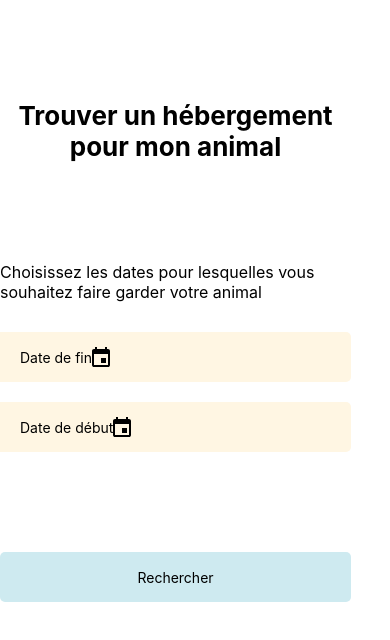
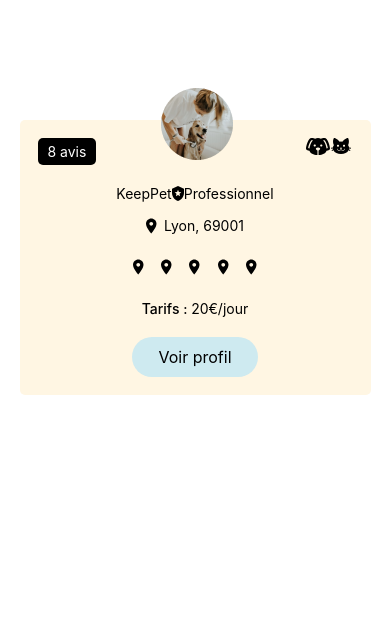
Before and after one commit to Fourkane-SA/PetWatch, a React Native app in the folder app/: screen / in a window 390 px wide. Shown: the top 640 px of the page. Built offline with nearby package versions, Linux system fonts and the light colour scheme.

Commit message:
inte resultat recherche

```diff
--- a/app/App.tsx
+++ b/app/App.tsx
@@ -14,11 +14,13 @@ import TestUploadScreen from "./screens/testUploadScreen";
 // import ChoixcConexionInscription from './screens/choixConnexionInscription'
 // import CreationCompteParticulier from './screens/creationCompteParticulier'
 // import ChoixRole from './screens/choixRole'
-import CreationComptepro from './screens/creationComptePro'
+// import CreationComptepro from './screens/creationComptePro'
 // import ModeGarde from './screens/modeGarde'
-import Home from './screens/Home'
+// import Home from './screens/Home'
 // import CheckDemandeReservation from './screens/checkReservation'
 // import FicheDemandeReservation from './components/ficheDemandeReservation'
+import ResultatRecherche from './screens/resultatRecherche'
+import CardResultatRecherche from './components/cardResultatRech'
 
 
 axios.defaults.baseURL = "https://petwatcher.fourkane.me/api"
@@ -48,8 +50,9 @@ export default function App() {
         <FicheDemandeReservation></FicheDemandeReservation>
         <ModeGarde></ModeGarde>
         <TestUploadScreen></TestUploadScreen>
+          <CardResultatRecherche></CardResultatRecherche>
         */}
-         <Home></Home>
+        <ResultatRecherche></ResultatRecherche>
 
     </SafeAreaView>
   );
--- /dev/null
+++ b/app/assets/moduleSVG/iconMarker.tsx
@@ -0,0 +1,13 @@
+import Svg, { Circle, Path } from 'react-native-svg';
+import { View } from 'react-native'
+
+export default function iconMarker() {
+    return (
+        <View>
+            <Svg width="11" height="16" viewBox="0 0 11 16" fill="none">
+                <Path d="M5.25 7.625C4.75272 7.625 4.27581 7.42746 3.92417 7.07583C3.57254 6.72419 3.375 6.24728 3.375 5.75C3.375 5.25272 3.57254 4.77581 3.92417 4.42417C4.27581 4.07254 4.75272 3.875 5.25 3.875C5.74728 3.875 6.22419 4.07254 6.57583 4.42417C6.92746 4.77581 7.125 5.25272 7.125 5.75C7.125 5.99623 7.0765 6.24005 6.98227 6.46753C6.88805 6.69502 6.74994 6.90172 6.57583 7.07583C6.40172 7.24994 6.19502 7.38805 5.96753 7.48227C5.74005 7.5765 5.49623 7.625 5.25 7.625ZM5.25 0.5C3.85761 0.5 2.52226 1.05312 1.53769 2.03769C0.553123 3.02226 0 4.35761 0 5.75C0 9.6875 5.25 15.5 5.25 15.5C5.25 15.5 10.5 9.6875 10.5 5.75C10.5 4.35761 9.94688 3.02226 8.96231 2.03769C7.97774 1.05312 6.64239 0.5 5.25 0.5Z" fill="black" />
+            </Svg>
+
+        </View>
+    );
+}
--- /dev/null
+++ b/app/assets/moduleSVG/iconParticulier.tsx
@@ -0,0 +1,12 @@
+import Svg, { Circle, Path } from 'react-native-svg';
+import { View } from 'react-native'
+
+export default function iconParticulier() {
+    return (
+        <View>
+            <Svg width="13" height="16" viewBox="0 0 13 16" fill="none">
+                <Path d="M13 7.27273C13 11.3091 10.2267 15.0836 6.5 16C2.77333 15.0836 0 11.3091 0 7.27273V2.90909L6.5 0L13 2.90909V7.27273ZM6.5 14.5455C9.20833 13.8182 11.5556 10.5745 11.5556 7.43273V3.85455L6.5 1.58545L1.44444 3.85455V7.43273C1.44444 10.5745 3.79167 13.8182 6.5 14.5455ZM8.70278 10.9091L6.47833 9.56364L4.26111 10.9091L4.84611 8.36364L2.88889 6.66182L5.47444 6.43636L6.47833 4.03636L7.48944 6.42909L10.075 6.65455L8.11055 8.36364L8.70278 10.9091Z" fill="black" />
+            </Svg>
+        </View>
+    );
+}
--- /dev/null
+++ b/app/assets/moduleSVG/iconPro.tsx
@@ -0,0 +1,13 @@
+import Svg, { Circle, Path } from 'react-native-svg';
+import { View } from 'react-native'
+
+export default function iconPro() {
+    return (
+        <View>
+            <Svg width="12" height="15" viewBox="0 0 12 15" fill="none">
+                <Path d="M6 0L0 2.72727V6.81818C0 10.6023 2.56 14.1409 6 15C9.44 14.1409 12 10.6023 12 6.81818V2.72727L6 0ZM8.05333 10.2273L6 8.96591L3.95333 10.2273L4.49333 7.84091L2.68667 6.24545L5.07333 6.03409L6 3.78409L6.92667 6.02727L9.31333 6.23864L7.50667 7.84091L8.05333 10.2273Z" fill="black" />
+            </Svg>
+
+        </View>
+    );
+}
--- /dev/null
+++ b/app/assets/moduleSVG/starFilled.tsx
@@ -0,0 +1 @@
+/* TODO */
--- /dev/null
+++ b/app/components/cardResultatRech.tsx
@@ -0,0 +1,161 @@
+import React, { Component } from 'react';
+import { StatusBar } from 'expo-status-bar';
+import { StyleSheet, Text, View, TextInput, TouchableOpacity, SafeAreaView, FlatList, Image } from 'react-native';
+import { Dimensions } from "react-native";
+
+import IconChien from '../assets/moduleSVG/chienSVG'
+import IconChat from '../assets/moduleSVG/chatSVG'
+import IconPro from '../assets/moduleSVG/iconPro'
+import IconParticulier from '../assets/moduleSVG/iconParticulier'
+import IconMarker from '../assets/moduleSVG/iconMarker'
+
+var width = Dimensions.get('window').width; //full width
+var height = Dimensions.get('window').height; //full height
+
+
+/*Ici passage de parametre par rapport a la page checkReservation car selon l'animal le background change de couleur et egalement l'icon !!!!! */
+
+export default class CardDemandeReservation extends Component {
+
+    render() {
+        return (
+            <SafeAreaView style={styles.container}>
+                <View style={[styles.wrapper, styles.bloc]}>
+                    <View style={styles.header}>
+                        <View style={styles.blocAvis}>
+                            <Text style={styles.textAvis}>8 avis</Text>
+                        </View>
+
+                        <Image style={[styles.img, {left: Dimensions.get('window').width /2 - 72}]} source={require('../assets/photo-profil.png')} />
+
+                        <View style={styles.blocIcon}>
+                            <IconChien></IconChien>
+                            <IconChat></IconChat>
+                        </View>
+                    </View>
+
+                    <View style={styles.identity}>
+                        <Text style={styles.text}>KeepPet</Text>
+                        <IconPro></IconPro>
+                        <Text style={styles.text}>Professionnel</Text>
+                    </View>
+
+                    <View style={styles.address}>
+                        <IconMarker></IconMarker>
+                        <Text style={[styles.text, styles.city]}>Lyon, 69001</Text>
+                    </View>
+
+                    <View style={styles.stars}>
+                        <IconMarker></IconMarker>
+                        <IconMarker></IconMarker>
+                        <IconMarker></IconMarker>
+                        <IconMarker></IconMarker>
+                        <IconMarker></IconMarker>
+                    </View>
+
+                    <View style={styles.pricing}>
+                        <Text style={styles.critere}>Tarifs : </Text>
+                        <Text style={styles.text}>20€/jour</Text>
+                    </View>
+
+                    <TouchableOpacity activeOpacity={0.8} style={styles.containerSubmit}>
+                        <Text style={styles.submit}>Voir profil</Text>
+                    </TouchableOpacity>
+                </View>
+            </SafeAreaView>
+        );
+    }
+}
+
+const styles = StyleSheet.create({
+    container: {
+        backgroundColor: '#fff',
+        alignItems: 'center',
+        justifyContent: 'flex-start',
+        width: width
+    },
+    wrapper: {
+        margin: 'auto',
+        alignItems: 'center',
+        marginTop: 120,
+        marginBottom: 20,
+        width: '90%',
+    },
+    bloc: {
+        backgroundColor: '#FFF6E3',
+        borderRadius: 5,
+        padding: 18,
+    },
+    header: {
+        flexDirection: 'row',
+        justifyContent: 'space-between',
+        width: '100%',
+        marginBottom: 20,
+        position: 'relative'
+    },
+    blocIcon: {
+        flexDirection: 'row',
+        width: '15%',
+        justifyContent: 'space-evenly',
+    },
+    img: {
+        width: 72,
+        height: 72,
+        position: 'absolute',
+        marginTop: -50,
+    },
+    blocAvis: {
+        backgroundColor: '#000',
+        borderRadius: 5,
+    },
+    textAvis: {
+        color: '#FFF',
+        paddingTop: 5,
+        paddingBottom: 5,
+        paddingLeft: 10,
+        paddingRight: 10,
+    },
+    identity: {
+        flexDirection: 'row',
+        alignItems: 'center',
+        justifyContent: 'space-evenly',
+        width: '50%',
+        marginBottom: 15,
+    },
+    address: {
+        flexDirection: 'row',
+        alignItems: 'center',
+        marginBottom: 25,
+    },
+    stars: {
+        flexDirection: 'row',
+        justifyContent: 'space-evenly',
+        width: '50%',
+        marginBottom: 25,
+    },
+    pricing: {
+        flexDirection: 'row',
+        alignItems: 'center',
+    },
+    city: {
+        marginLeft: 7,
+    },
+    critere: {
+        fontWeight: '500',
+    },
+    text: {
+        textAlign: 'center',
+    },
+    containerSubmit: {
+        minHeight: 40,
+        alignItems: 'center',
+        justifyContent: 'center',
+        borderRadius: 50,
+        marginTop: 20,
+        width: '40%',
+        backgroundColor: '#CEEAF0',
+    },
+    submit: {
+        fontSize: 16,
+    },
+});
--- /dev/null
+++ b/app/screens/resultatRecherche.tsx
@@ -0,0 +1,78 @@
+import { StatusBar } from 'expo-status-bar';
+import { StyleSheet, Text, View, TextInput, TouchableOpacity, SafeAreaView, ScrollView } from 'react-native';
+import { Dimensions } from "react-native";
+import IconCalendar from '../assets/moduleSVG/calendarSVG'
+import CardResultatRecherche from '../components/cardResultatRech'
+
+var width = Dimensions.get('window').width; //full width
+var height = Dimensions.get('window').height; //full height
+
+
+export default function ResultatRecherche() {
+
+    return (
+        <SafeAreaView style={styles.container}>
+            <ScrollView contentContainerStyle={{width: width}}>
+                <CardResultatRecherche></CardResultatRecherche>
+            </ScrollView>
+        </SafeAreaView>
+    );
+}
+
+const styles = StyleSheet.create({
+    container: {
+        flex: 1,
+        backgroundColor: '#fff',
+        alignItems: 'center',
+        justifyContent: 'flex-start',
+        width: width
+    },
+    title: {
+        fontSize: 26,
+        fontWeight: '700',
+        textAlign: 'center',
+        marginTop: 100,
+        marginBottom: 100,
+    },
+    instructions: {
+        fontSize: 16,
+        marginBottom: 30,
+    },
+    blocCalendar: {
+        alignItems: 'center',
+        width: '100%',
+    },
+    btnCalendar: {
+        backgroundColor: '#FFF6E3',
+        paddingLeft: 20,
+        width: '100%',
+    },
+
+    calendar: {
+        alignItems: 'flex-start',
+        marginBottom: 20,
+        paddingRight: 8,
+        width: '100%',
+        backgroundColor: '#FFF6E3',
+        borderRadius: 5,
+    },
+
+    calendarContainer: {
+        flexDirection: 'row',
+        alignItems: 'center',
+        justifyContent: "center",
+        minHeight: 50,
+        backgroundColor: '#FFF6E3',
+    },
+    btnFooter: {
+        marginBottom: 10,
+        marginTop: 80,
+        alignItems: 'center',
+        justifyContent: 'center',
+        minHeight: 50,
+        textAlign: 'center',
+        width: '100%',
+        borderRadius: 5,
+        backgroundColor: '#CEEAF0',
+      },
+});
```
Also changed, not shown: app/assets/photo-profil.png (added).
